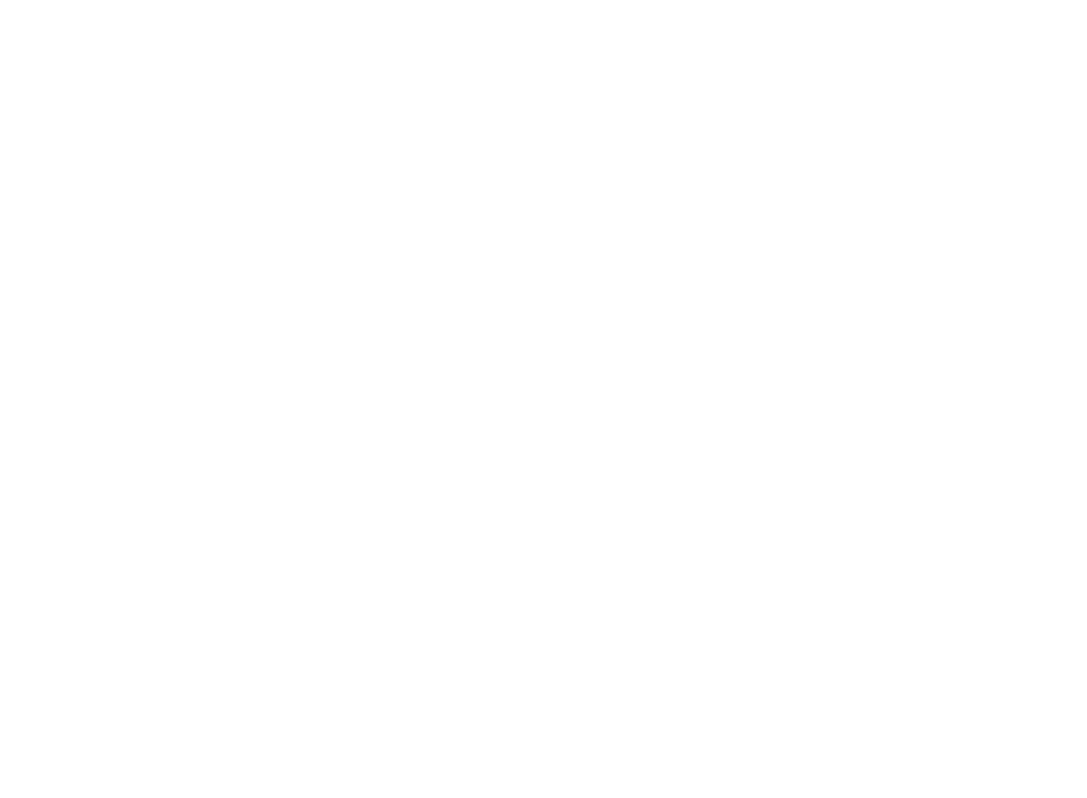
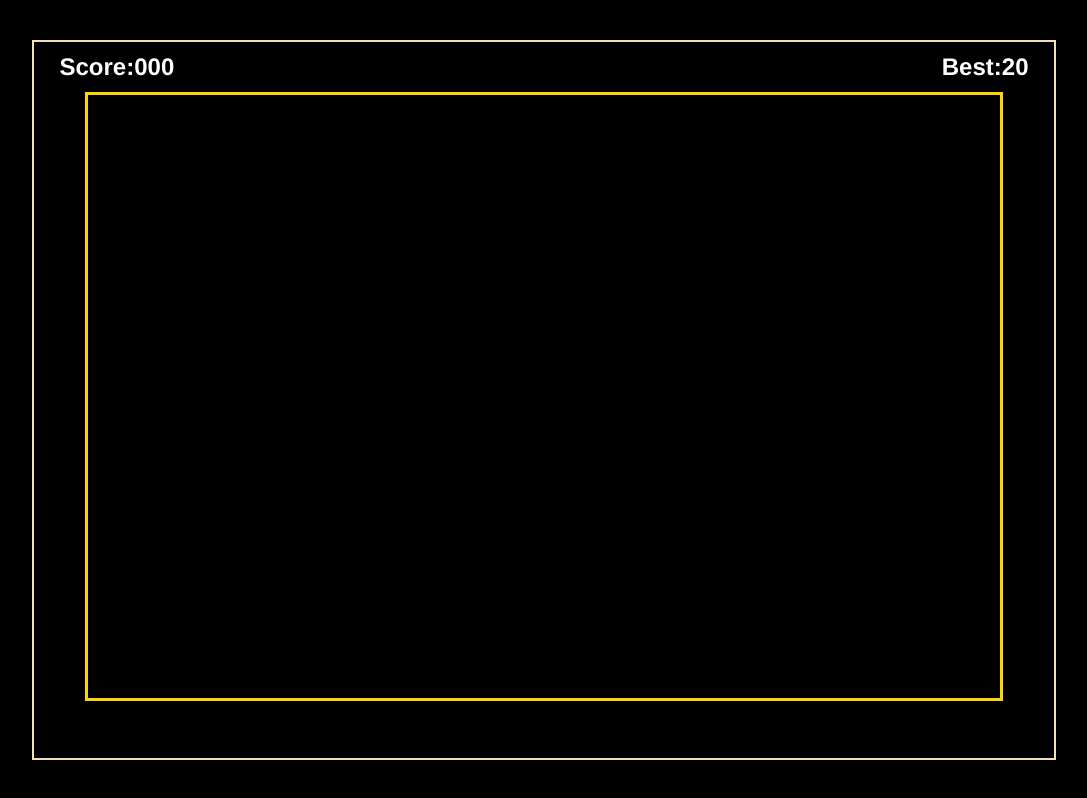
Before and after one commit to SamarSiddiqui/Neon-Snake, a plain HTML site: page index.html in a window 1280 px wide. Shown: the whole page, without its empty margins (96-1183 px from the left). Drawn offline with Linux system fonts and the light colour scheme.

Commit message:
Made Game Frame

```diff
--- a/index.html
+++ b/index.html
@@ -1,15 +1,28 @@
 <!DOCTYPE html>
 <html lang="en">
+
 <head>
  <meta charset="UTF-8">
  <meta name="viewport" content="width=device-width, initial-scale=1.0">
  <title>Snake</title>
  <link rel="stylesheet" href="style.css">
 </head>
+
 <body>
 
-
+ <div class="main">
+  <div class="game-board">
+   <div class="score-area">
+    <h2>Score:000</h2>
+    <h2>Best:20</h2>
+   </div>
+  <div class="playing-board">
+   <div class="arena"></div>
+  </div>
+  </div>
+ </div>
 
  <script src="index.js"></script>
 </body>
+
 </html>
--- a/style.css
+++ b/style.css
@@ -0,0 +1,48 @@
+* {
+ margin: 0;
+ padding: 0;
+ box-sizing: border-box;
+ color: white;
+ font-family: 'Franklin Gothic Medium', 'Arial Narrow', Arial, sans-serif;
+}
+
+.main {
+ width: 100vw;
+ height: 100vh;
+ background-color: black;
+ display: flex;
+ align-items: center;
+ position: relative;
+}
+
+.game-board {
+ width: 80%;
+ height: 90%;
+ margin: auto;
+ border: 2px solid wheat;
+}
+
+.score-area {
+ width: 95%;
+ height: 50px;
+ margin: auto;
+ display: flex;
+ align-items: center;
+ justify-content: space-between;
+}
+
+.playing-board {
+ width: 90%;
+ height: 85%;
+ border: 3px solid gold;
+ margin: auto;
+}
+
+.arena {
+ display: grid;
+ grid-template-columns: repeat(15, 1fr);
+ grid-template-rows: repeat(13, 1fr);
+ gap: 2px;
+ width: 100%;
+ height: 100%;
+}
```
